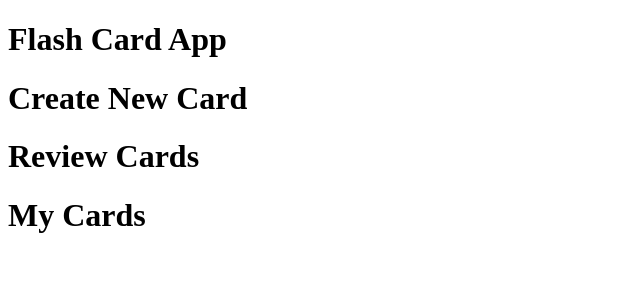
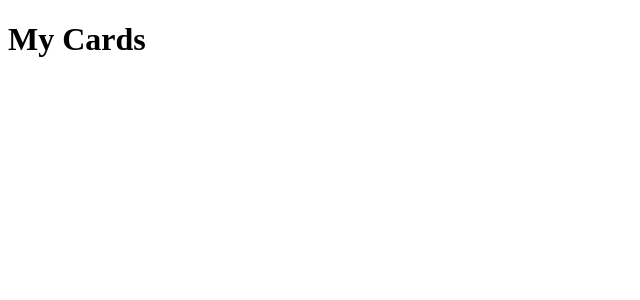
Before and after one commit to seongkevinlee/react-flashcard, a React app: page / in a window 1280 px wide. Shown: the top 300 px of the page, without its empty margins (0-640 px from the left). Built offline with nearby package versions, Linux system fonts and the light colour scheme; the HTML template or start-up script is replaced by a standard one.

Commit message:
Added getView method to render correct component based on state

```diff
--- a/src/components/app.jsx
+++ b/src/components/app.jsx
@@ -17,13 +17,23 @@ export default class App extends React.Component {
     });
   }
 
+  getView() {
+    switch (this.state.view) {
+      case 'create-card':
+        return <CreateCard/>;
+      case 'review-cards':
+        return <ReviewCards/>;
+      case 'view-cards':
+        return <ViewCards/>;
+      default:
+        return null;
+    }
+  }
+
   render() {
     return (
       <div>
-        <h1 className='text-center'>Flash Card App</h1>
-        <CreateCard/>
-        <ReviewCards/>
-        <ViewCards/>
+        {this.getView()}
       </div>
     );
   }
```
